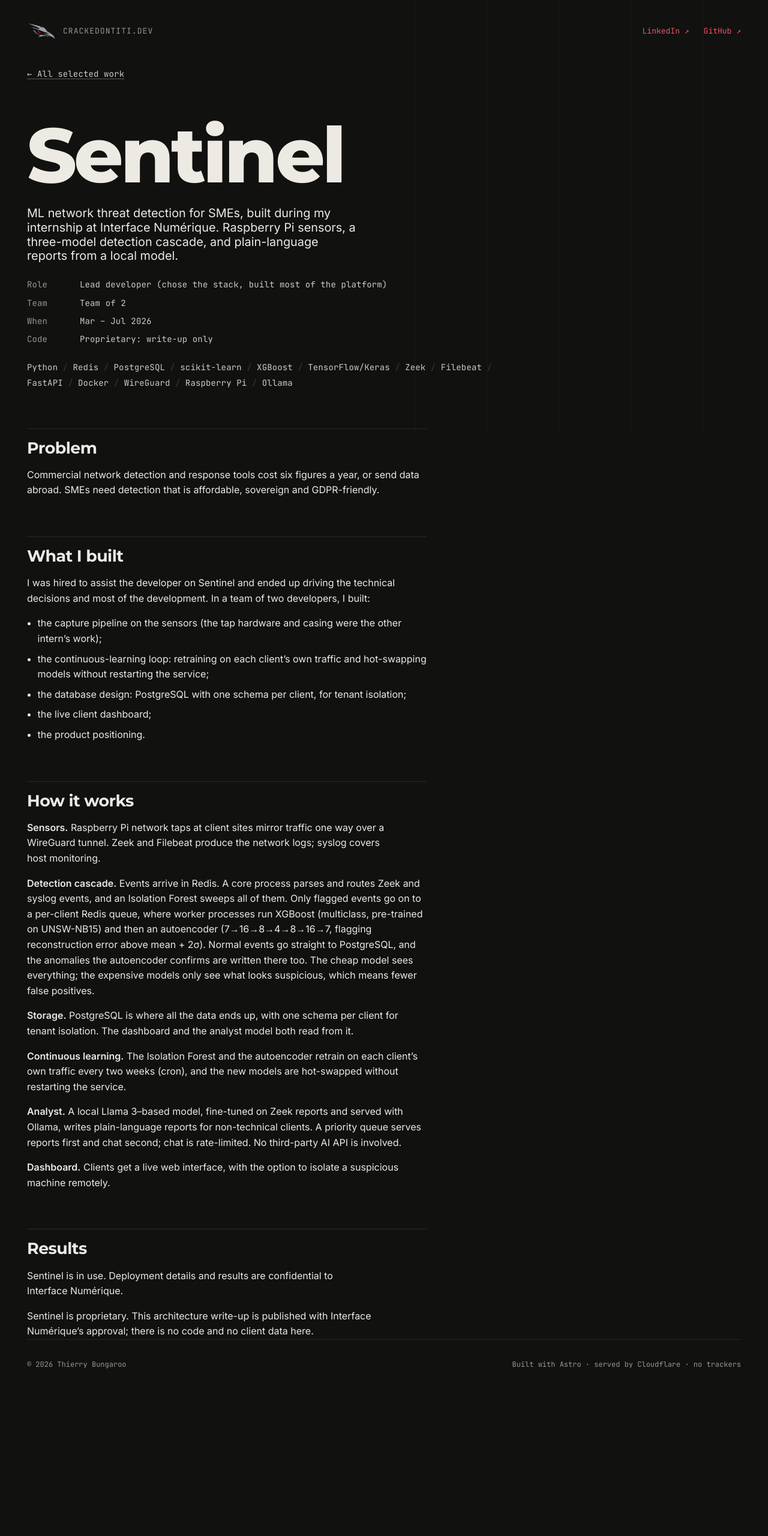
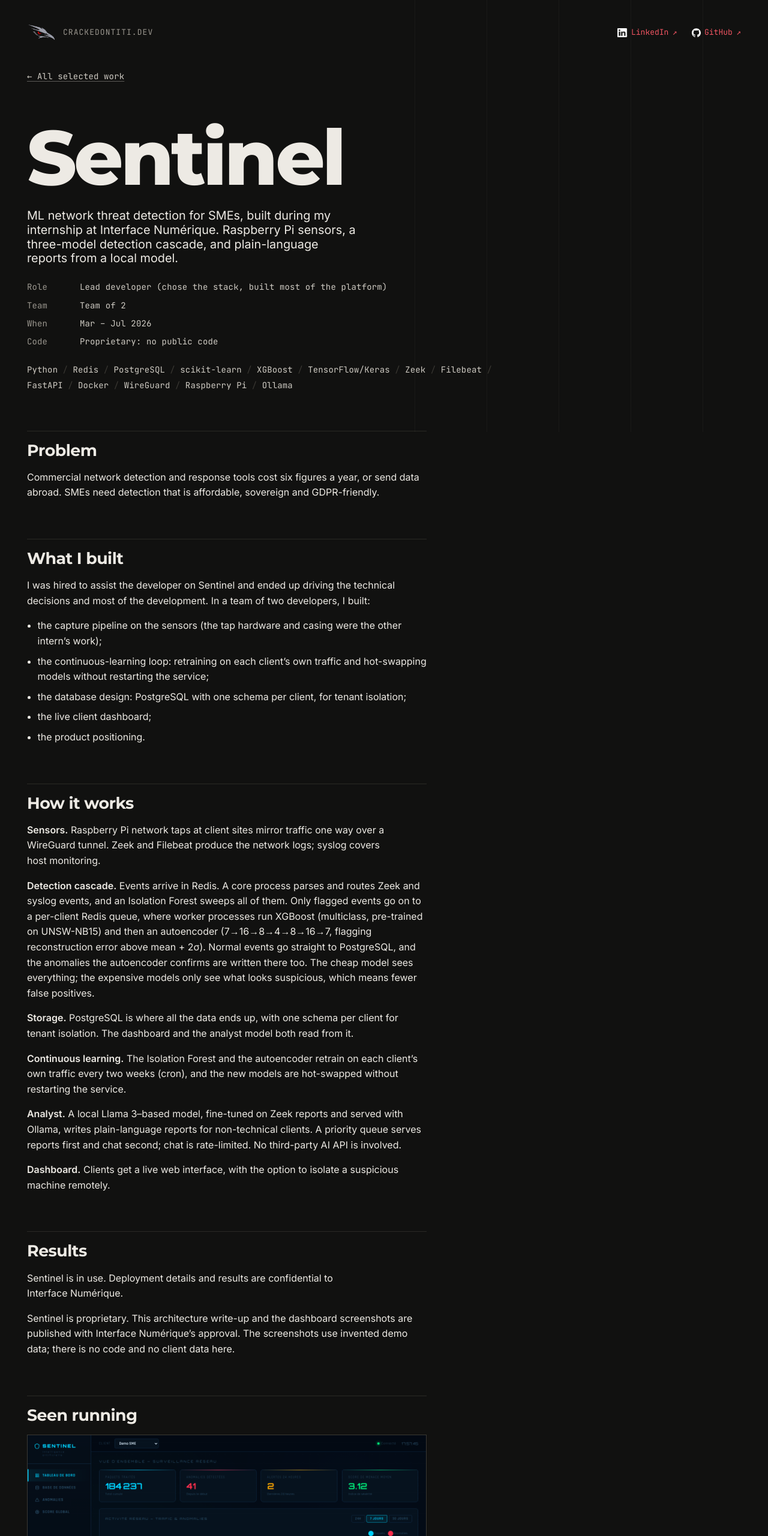
Before and after one commit to CrackedOnTiti/crackedontiti.github.io, an Astro site: page /projects/sentinel in a window 1280 px wide. Shown: the top 2560 px of the page at 60% size. Before the commit the page ends 2332 px from the top, so only its background shows below. Built offline with nearby package versions, Linux system fonts and the light colour scheme; Astro itself is replaced by a stand-in of ours; no server answers.

Commit message:
Project media, platform logos and header icons

```diff
--- a/src/components/ProjectLinks.astro
+++ b/src/components/ProjectLinks.astro
@@ -22,7 +22,7 @@ const notes = [
 ].filter((n): n is string => Boolean(n));
 
 function closedLabel(kind: 'private' | 'proprietary') {
-  return kind === 'private' ? 'Private repository' : 'Proprietary: write-up only';
+  return kind === 'private' ? 'Private repository' : 'Proprietary: no public code';
 }
 ---
 {(links.length > 0 || notes.length > 0) && (
--- a/src/components/SiteHeader.astro
+++ b/src/components/SiteHeader.astro
@@ -1,5 +1,10 @@
 ---
+import { Image } from 'astro:assets';
 import { site } from '../lib/site';
+// LinkedIn's official white [in] bug (brand.linkedin.com download, unmodified): LinkedIn allows
+// only blue, black or white, so it does not take the link colour. GitHub: the simple-icons
+// Invertocat in white, for the same reason (GitHub asks that its logo colour not be changed).
+import inBug from '../assets/brands/linkedin-inbug-white.png';
 import Raven from './Raven.astro';
 ---
 <header class="site-header wrap">
@@ -8,8 +13,18 @@ import Raven from './Raven.astro';
     <span class="brand-name">CRACKEDONTITI.DEV</span>
   </a>
   <ul class="ext" role="list">
-    <li><a href={site.links.linkedin} rel="me">LinkedIn<span aria-hidden="true"> ↗</span></a></li>
-    <li><a href={site.links.github} rel="me">GitHub<span aria-hidden="true"> ↗</span></a></li>
+    <li>
+      <a href={site.links.linkedin} rel="me">
+        <Image class="ext-icon" src={inBug} alt="" aria-hidden="true" widths={[16, 32, 48]} sizes="15px" loading="eager" decoding="async" />
+        LinkedIn<span aria-hidden="true"> ↗</span>
+      </a>
+    </li>
+    <li>
+      <a href={site.links.github} rel="me">
+        <img class="ext-icon" src="/brands/github.svg" alt="" aria-hidden="true" width="16" height="16" decoding="async" />
+        GitHub<span aria-hidden="true"> ↗</span>
+      </a>
+    </li>
   </ul>
 </header>
 
@@ -44,7 +59,14 @@ import Raven from './Raven.astro';
     font-family: var(--font-mono);
     font-size: 0.8125rem;
   }
-  .ext a { display: inline-block; padding-block: 0.6rem; text-decoration: none; }
+  .ext a {
+    display: inline-flex;
+    align-items: center;
+    gap: 0.4rem;
+    min-height: 2.75rem; /* 44px touch target */
+    text-decoration: none;
+  }
+  .ext :global(.ext-icon) { flex: 0 0 auto; width: auto; height: 0.9375rem; }
   .ext a:hover { text-decoration: underline; }
 
   @media (min-width: 48rem) {
--- a/src/content/projects/sentinel.md
+++ b/src/content/projects/sentinel.md
@@ -29,7 +29,19 @@ highlights:
   - "Designed the database: one PostgreSQL schema per client"
   - "Built the client dashboard"
 state: "In use at Interface Numérique"
-mediaPlaceholder: "Architecture write-up only, no client data"
+media:
+  - image: ../../assets/projects/sentinel/sentinel-dashboard.webp
+    alt: "Sentinel dashboard, in French, for the invented client \"Demo SME\": four tiles (184,237 packets processed, 41 anomalies detected, 2 alerts in 24 hours, average threat score 3.12), a 7-day chart of traffic and anomalies, and a live feed of connections."
+    caption: "Dashboard, 7 days, with invented demo data (Demo SME)."
+  - image: ../../assets/projects/sentinel/sentinel-dashboard-24h.webp
+    alt: "The same dashboard switched to the 24-hour view: hourly traffic with a spike of anomalies late in the period, above the live connection feed. All data invented (Demo SME)."
+    caption: "Dashboard, 24 hours, with invented demo data (Demo SME)."
+  - image: ../../assets/projects/sentinel/sentinel-anomalies.webp
+    alt: "Anomalies page for the invented client \"Demo SME - Annexe\" (318 anomalies): cards such as periodic HTTP beaconing, port scan, SSH brute force and RDP attempts, each with a severity colour and score, source and destination, protocol, the model that flagged it (XGBoost, Isolation Forest or autoencoder), a status and a \"Generate AI advice\" button."
+    caption: "Anomaly cards with invented demo data (Demo SME - Annexe)."
+  - image: ../../assets/projects/sentinel/sentinel-anomalies-conseil.webp
+    alt: "The \"Conseil Sentinel-IA\" advice popup for an invented alert on host demo-pc-07: what the alert means, four recommended actions and a priority, ending with a note that it is demonstration text and no AI model was called."
+    caption: "AI-advice popup with invented demo text (Demo SME); no model was called."
 summary: ML network threat detection for SMEs, built during my internship at Interface Numérique. Raspberry Pi sensors, a three-model detection cascade, and plain-language reports from a local model.
 ---
 
@@ -82,5 +94,6 @@ remotely.
 
 Sentinel is in use. Deployment details and results are confidential to Interface Numérique.
 
-Sentinel is proprietary. This architecture write-up is published with Interface Numérique's
-approval; there is no code and no client data here.
+Sentinel is proprietary. This architecture write-up and the dashboard screenshots are published
+with Interface Numérique's approval. The screenshots use invented demo data; there is no code and no
+client data here.
--- a/src/pages/projects/[slug].astro
+++ b/src/pages/projects/[slug].astro
@@ -21,7 +21,7 @@ const { project } = Astro.props;
 const p = project.data;
 const { Content } = await render(project);
 const hasLinks = Object.values(p.links).some(Boolean);
-const code = p.closedSource === 'proprietary' ? 'Proprietary: write-up only' : p.closedSource === 'private' ? 'Private repository' : null;
+const code = p.closedSource === 'proprietary' ? 'Proprietary: no public code' : p.closedSource === 'private' ? 'Private repository' : null;
 ---
 <Base title={p.title} description={p.summary}>
   <article class="wrap detail">
```
Also changed, not shown: src/components/SecurityPanel.astro (+27 -10 lines), src/data/profile.ts (+9 -5 lines), public/brands/github.svg (added), public/brands/hackthebox.svg (added), public/brands/rootme.svg (added), public/brands/tryhackme.svg (added), src/assets/brands/blueteamlabs-online.png (added), src/assets/brands/linkedin-inbug-white.png (added), src/assets/projects/sentinel/sentinel-anomalies-conseil.webp (added), src/assets/projects/sentinel/sentinel-anomalies.webp (added), src/assets/projects/sentinel/sentinel-dashboard-24h.webp (added), src/assets/projects/sentinel/sentinel-dashboard.webp (added).
